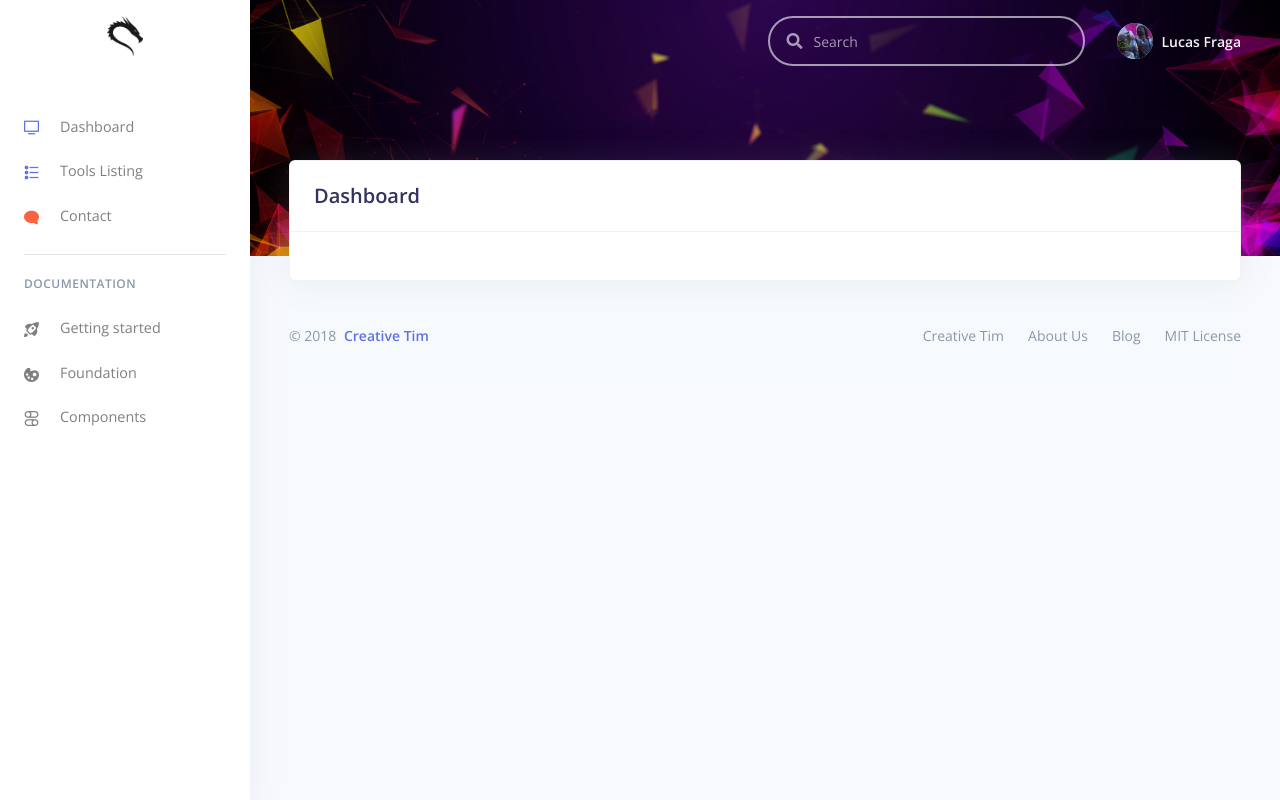
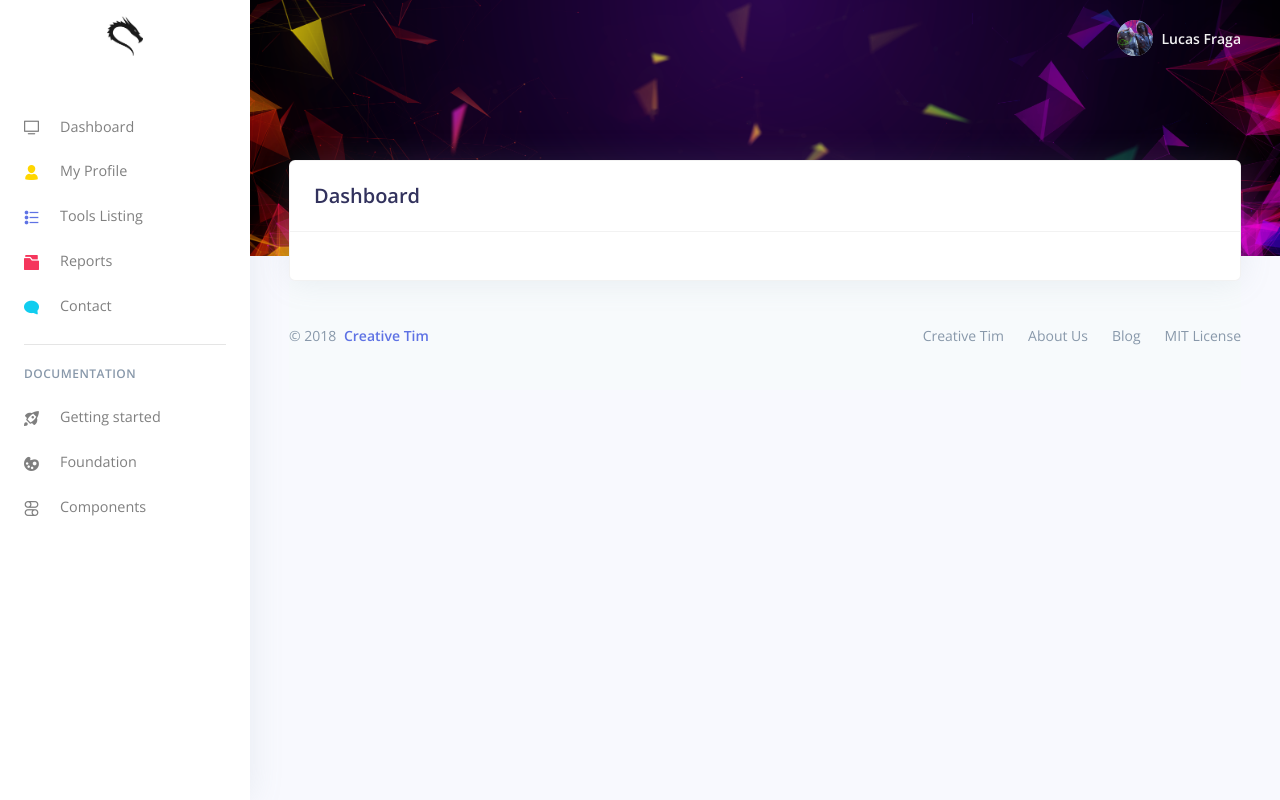
Before and after one commit to lucasfrag/Kali-Linux-Tools-Interface, a PHP site: page /index.php in a window 1280 px wide. Run offline with PHP 8.4, Linux system fonts and the light colour scheme; some libraries are stand-ins or nearby versions.

Commit message:
Header update

```diff
--- a/assets/includes/header.php
+++ b/assets/includes/header.php
@@ -80,20 +80,31 @@
       <ul class="navbar-nav">
         <li class="nav-item">
           <a class="nav-link" href="index.php">
-            <i class="ni ni-tv-2 text-primary"></i> Dashboard
+            <i class="ni ni-tv-2 text-secundary"></i> Dashboard
+          </a>
+        </li>
+
+        <li class="nav-item">
+          <a class="nav-link" href="profile.php">
+            <i class="ni ni-single-02 text-yellow"></i> My Profile
           </a>
         </li>
 
         <li class="nav-item">
           <a class="nav-link" href="tools-listing.php">
-            <i class="ni ni-bullet-list-67 text-blue"></i> Tools Listing
+            <i class="ni ni-bullet-list-67 text-primary"></i> Tools Listing
           </a>
         </li>
 
+        <li class="nav-item">
+          <a class="nav-link" href="reports.php">
+            <i class="ni ni-folder-17 text-danger"></i> Reports
+          </a>
+        </li>
 
         <li class="nav-item">
           <a class="nav-link" href="contact.php">
-            <i class="ni ni-chat-round text-orange"></i> Contact
+            <i class="ni ni-chat-round text-info"></i> Contact
           </a>
         </li>
 
@@ -131,14 +142,14 @@
     <div class="container-fluid">
       <!-- Form -->
       <form class="navbar-search navbar-search-dark form-inline mr-3 d-none d-md-flex ml-lg-auto">
-        <div class="form-group mb-0">
+      <!--  <div class="form-group mb-0">
           <div class="input-group input-group-alternative">
             <div class="input-group-prepend">
               <span class="input-group-text"><i class="fas fa-search"></i></span>
             </div>
             <input class="form-control" placeholder="Search" type="text">
           </div>
-        </div>
+        </div>-->
       </form>
       <!-- User -->
       <ul class="navbar-nav align-items-center d-none d-md-flex">
@@ -157,10 +168,11 @@
             <div class=" dropdown-header noti-title">
               <h6 class="text-overflow m-0">Welcome!</h6>
             </div>
-            <a href="./examples/profile.html" class="dropdown-item">
+            <a href="profile.php" class="dropdown-item">
               <i class="ni ni-single-02"></i>
               <span>My profile</span>
             </a>
+            <!--
             <a href="./examples/profile.html" class="dropdown-item">
               <i class="ni ni-settings-gear-65"></i>
               <span>Settings</span>
@@ -172,7 +184,7 @@
             <a href="./examples/profile.html" class="dropdown-item">
               <i class="ni ni-support-16"></i>
               <span>Support</span>
-            </a>
+            </a>-->
             <div class="dropdown-divider"></div>
             <a href="#!" class="dropdown-item">
               <i class="ni ni-user-run"></i>
```
